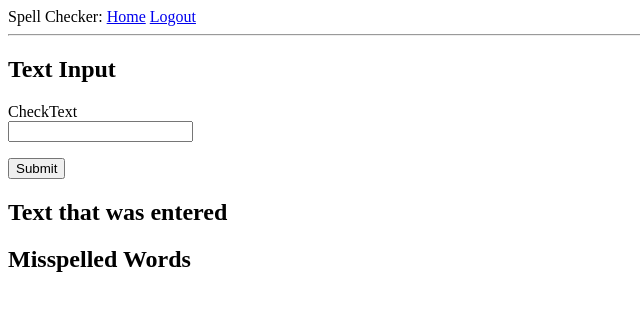
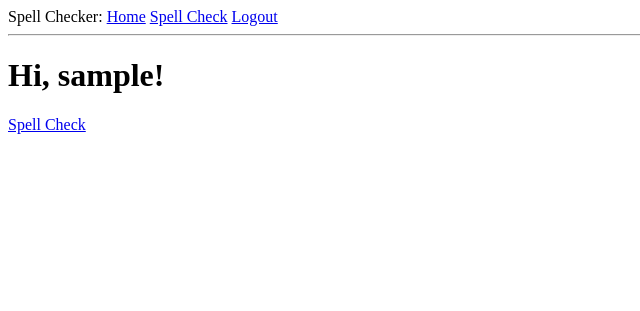
Before and after one commit to henrycchi/Assign2, a Flask app: page / in a window 1280 px wide. Shown: the top 311 px of the page, without its empty margins (0-640 px from the left). Run offline with Flask 2, Linux system fonts and the light colour scheme; the visitor is signed in with stand-in values (Sample User, id 1); data comes from the database, SQL or seed files in the repository; both versions use the stored data as it was after the commit.

Commit message:
Autograder fix

```diff
--- a/app/routes.py
+++ b/app/routes.py
@@ -7,9 +7,14 @@ from app.models import User
 from werkzeug.urls import url_parse
 
 @app.route('/')
-@app.route('/index', methods=['GET', 'POST'])
+@app.route('/index')
 @login_required
 def index():
+    return render_template('index.html')
+
+@app.route('/spell', methods=['GET', 'POST'])
+@login_required
+def spell():
     form = SpellForm()
     if form.validate_on_submit():
         temptext = form.inputtext.data
--- a/app/templates/base.html
+++ b/app/templates/base.html
@@ -13,6 +13,7 @@
         {% if current_user.is_anonymous %}
         <a href="{{ url_for('login') }}">Login</a>
         {% else %}
+        <a href="{{ url_for('spell') }}">Spell Check</a>
         <a href="{{ url_for('logout') }}">Logout</a>
         {% endif %}
     </div>
--- a/app/templates/index.html
+++ b/app/templates/index.html
@@ -2,17 +2,5 @@
 
 {% block content %}
     <h1>Hi, {{ current_user.username }}!</h1>
-    <form action="" method="post">
-    {{ form.hidden_tag() }}
-        <p id="result">{{ result }}</p>
-        <p id="success">{{ success }}</p>
-        <p>
-            {{ form.inputtext.label }}<br>
-            {{ form.inputtext(size=128) }}<br>
-            {% for error in form.inputtext.errors %}
-            <span style="color: red;">[{{ error }}]</span>
-            {% endfor %}
-        </p>
-	<p>{{ form.submit() }}</p>
-    </form>
+    <a href="/spell"> Spell Check </a>
 {% endblock %}
--- a/app/templates/loginresult.html
+++ b/app/templates/loginresult.html
@@ -5,6 +5,6 @@
     <h2> The status of your login  is: </h2>
     <h2 id="result"> {{result}} </h2>
     {% if result == 'success' %}
-        <a href="/index"> Spell Check </a>
+        <a href="/spell"> Spell Check </a>
     {% endif %}
 {% endblock %}
```
Also changed, not shown: app.db.
